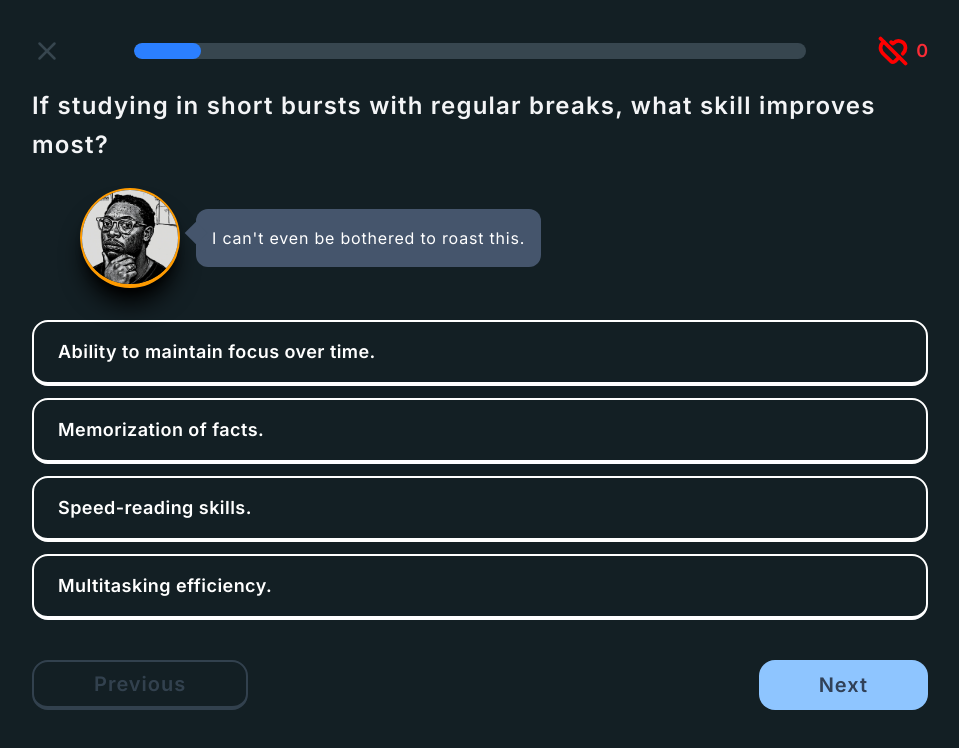
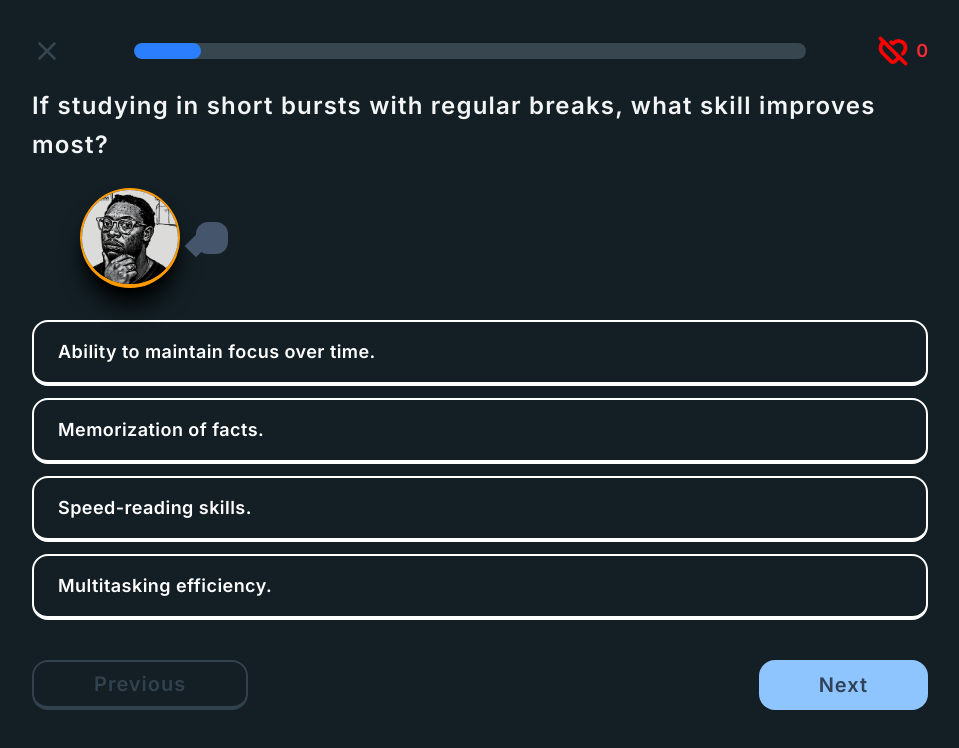
Before and after one commit to Oisasoje/Peruse, a Next.js app: page /quiz/deepwork/chapter4 in a window 1280 px wide. Shown: the top 748 px of the page, without its empty margins (160-1119 px from the left). Built offline with nearby package versions, Linux system fonts and the light colour scheme; no server answers.

Commit message:
Corrected typos

```diff
--- a/src/app/components/Questions.tsx
+++ b/src/app/components/Questions.tsx
@@ -87,11 +87,11 @@ const QuestionsComponent = ({
   };
 
   const completionMessages = [
-    `🔥 Another chapter down! Mama Kuti is impressed you finished Chapter ${id} of ${book}.`,
+    `🔥 Another chapter down! Impressive work, finishing Chapter ${id} of ${book}.`,
     `From page-turner to page-master: Chapter ${id} of ${book} is officially yours.`,
     `Your brain just did push-ups through Chapter ${id} — keep flexing that ${book} muscle!`,
     `🎯 You just crossed Chapter ${id} of ${book} like a pro. The Bridge salutes you!`,
-    `Ah-ah, you actually finished Chapter ${id}? Mama Kuti didn't see that coming. 🏆`,
+    `Ah-ah, you actually finished Chapter ${id}? Didn't see that coming. 🏆`,
     `Your attention span just shocked the nation. Chapter ${id} of ${book}… conquered.`,
     `Not just reading — bridging. Chapter ${id} of ${book} done and dusted. 💪`,
     `📚 Chapter ${id} in the bag! ${book} is starting to look like your playground.`,
@@ -464,8 +464,7 @@ const QuestionsComponent = ({
               <p className="relative z-10 tracking-wider text-sm sm:text-base leading-relaxed">
                 {isRoastLoading[currentQuestionIndex]
                   ? "Loading roast..."
-                  : roasts[currentQuestionIndex] ??
-                    "I can't even be bothered to roast this."}
+                  : roasts[currentQuestionIndex]}
               </p>
             </div>
           </div>
```
